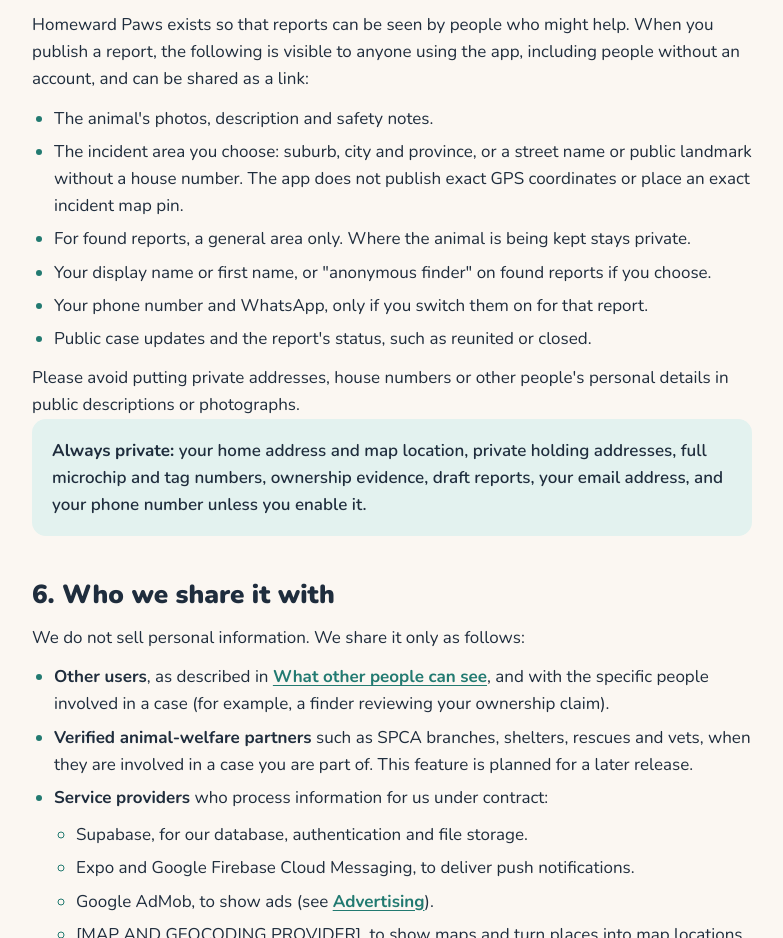
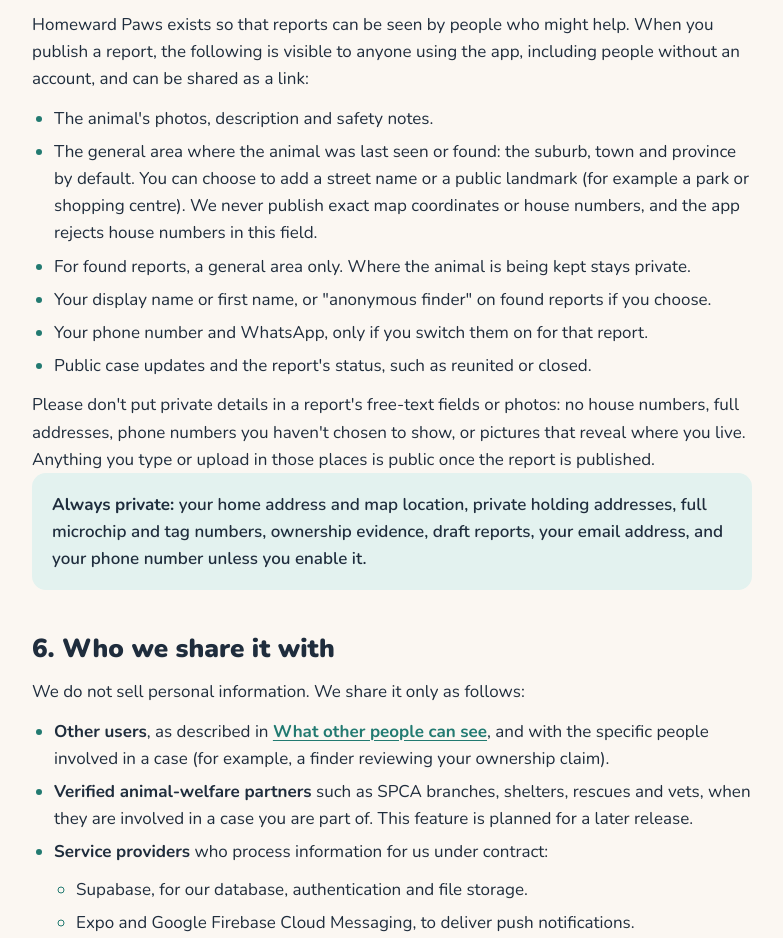
Before and after one commit to RudiJonker/homeward-paws, a website: page Website/homeward-paws-website(1)/homeward-paws-website/site/privacy-policy.html in a window 1280 px wide. Shown: the part 3160-4098 px from the top of the page, without its empty margins (366-1149 px from the left). Drawn offline with Linux system fonts and the light colour scheme.

Commit message:
Website: privacy policy as deployed 22 Oct 2026

```diff
--- a/Website/homeward-paws-website(1)/homeward-paws-website/site/privacy-policy.html
+++ b/Website/homeward-paws-website(1)/homeward-paws-website/site/privacy-policy.html
@@ -134,13 +134,13 @@
         <p>Homeward Paws exists so that reports can be seen by people who might help. When you publish a report, the following is visible to anyone using the app, including people without an account, and can be shared as a link:</p>
         <ul>
           <li>The animal's photos, description and safety notes.</li>
-          <li>The incident area you choose: suburb, city and province, or a street name or public landmark without a house number. The app does not publish exact GPS coordinates or place an exact incident map pin.</li>
+          <li>The general area where the animal was last seen or found: the suburb, town and province by default. You can choose to add a street name or a public landmark (for example a park or shopping centre). We never publish exact map coordinates or house numbers, and the app rejects house numbers in this field.</li>
           <li>For found reports, a general area only. Where the animal is being kept stays private.</li>
           <li>Your display name or first name, or "anonymous finder" on found reports if you choose.</li>
           <li>Your phone number and WhatsApp, only if you switch them on for that report.</li>
           <li>Public case updates and the report's status, such as reunited or closed.</li>
         </ul>
-        <p>Please avoid putting private addresses, house numbers or other people's personal details in public descriptions or photographs.</p>
+        <p>Please don't put private details in a report's free-text fields or photos: no house numbers, full addresses, phone numbers you haven't chosen to show, or pictures that reveal where you live. Anything you type or upload in those places is public once the report is published.</p>
         <div class="callout"><strong>Always private:</strong> your home address and map location, private holding addresses, full microchip and tag numbers, ownership evidence, draft reports, your email address, and your phone number unless you enable it.</div>
       </section>
 
```
Also changed, not shown: Website/homeward-paws-website(1)/homeward-paws-website/source/src/privacy-policy.html (+2 -2 lines).
